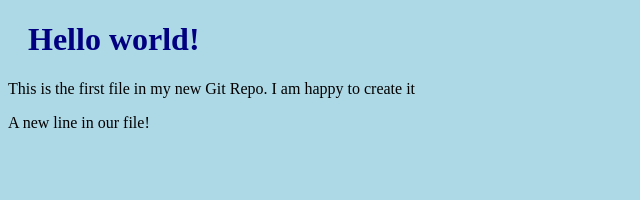
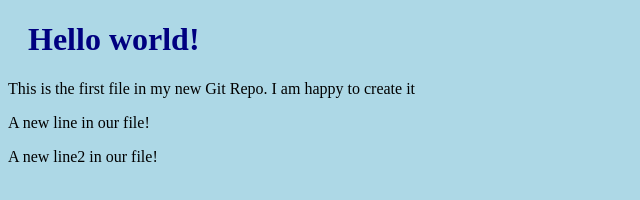
Before and after one commit to MohandChebbine1/Hello-World, a plain HTML site: page index.html in a window 1280 px wide. Shown: the whole page, without its empty margins (0-640 px from the left). Drawn offline with Linux system fonts and the light colour scheme.

Commit message:
Update2 index.html

```diff
--- a/index.html
+++ b/index.html
@@ -9,6 +9,6 @@
 <h1>Hello world!</h1>
 <p>This is the first file in my new Git Repo. I am happy to create it </p>
 <p>A new line in our file!</p>
-
+<p>A new line2 in our file!</p>
 </body>
 </html>
```
